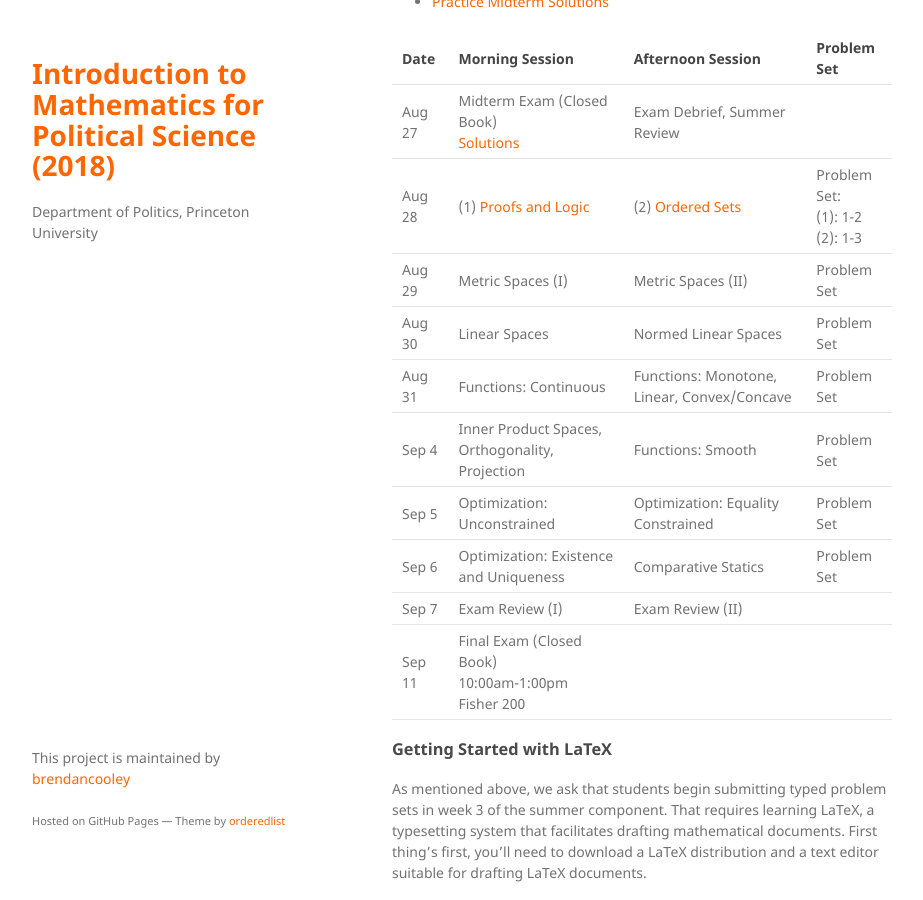
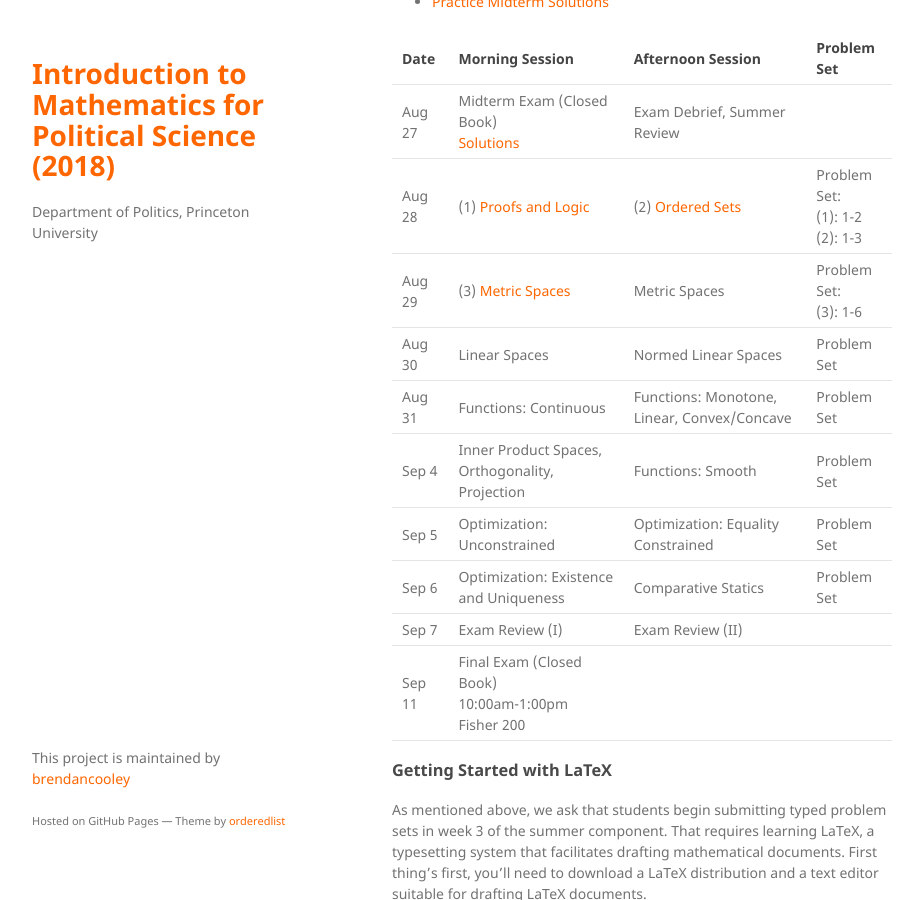
Before and after one commit to brendancooley/imps2019, a Jekyll site: the page built from index.md, in a window 1280 px wide and 900 px high, scrolled down 4118 px. Shown: the whole window, without its empty margins (178-1101 px from the left). Built offline with Jekyll 4.4.1, drawn with Linux system fonts in a browser that asks for light colours; nearby versions of some CDN libraries; a script that is not in the unit is left out; our own code applies the rules of GitHub Pages for plain Markdown files.

Commit message:
Aug 29 notes pset

```diff
--- a/index.md
+++ b/index.md
@@ -107,7 +107,7 @@ The appendix of McCarty and Meirowitz's book contains a nice treatment of many o
 |--------|-----------------------------|-------------------------------------------------|-------------|
 | Aug 27 | Midterm Exam (Closed Book) <br> [Solutions](https://rawgit.com/brendancooley/imps2018/master/exams/midtermSolutions.pdf)      | Exam Debrief, Summer Review                     |  |
 | Aug 28 | (1) [Proofs and Logic](https://rawgit.com/brendancooley/imps2018/master/notes/1_logic&proofs.pdf)            | (2) [Ordered Sets](https://rawgit.com/brendancooley/imps2018/master/notes/2_orderedSets.pdf)                              | Problem Set: <br> (1): 1-2 <br> (2): 1-3 |
-| Aug 29 | Metric Spaces (I)    | Metric Spaces (II)                                  | Problem Set |
+| Aug 29 | (3) [Metric Spaces](https://rawgit.com/brendancooley/imps2018/master/notes/3_metricSpaces.pdf)    | Metric Spaces                                  | Problem Set: <br> (3): 1-6 |
 | Aug 30 | Linear Spaces                  | Normed Linear Spaces | Problem Set |
 | Aug 31 | Functions: Continuous         | Functions: Monotone, Linear, Convex/Concave  | Problem Set |
 | Sep 4  | Inner Product Spaces, Orthogonality, Projection    | Functions: Smooth                   | Problem Set |
```
Also changed, not shown: 1 other file.
